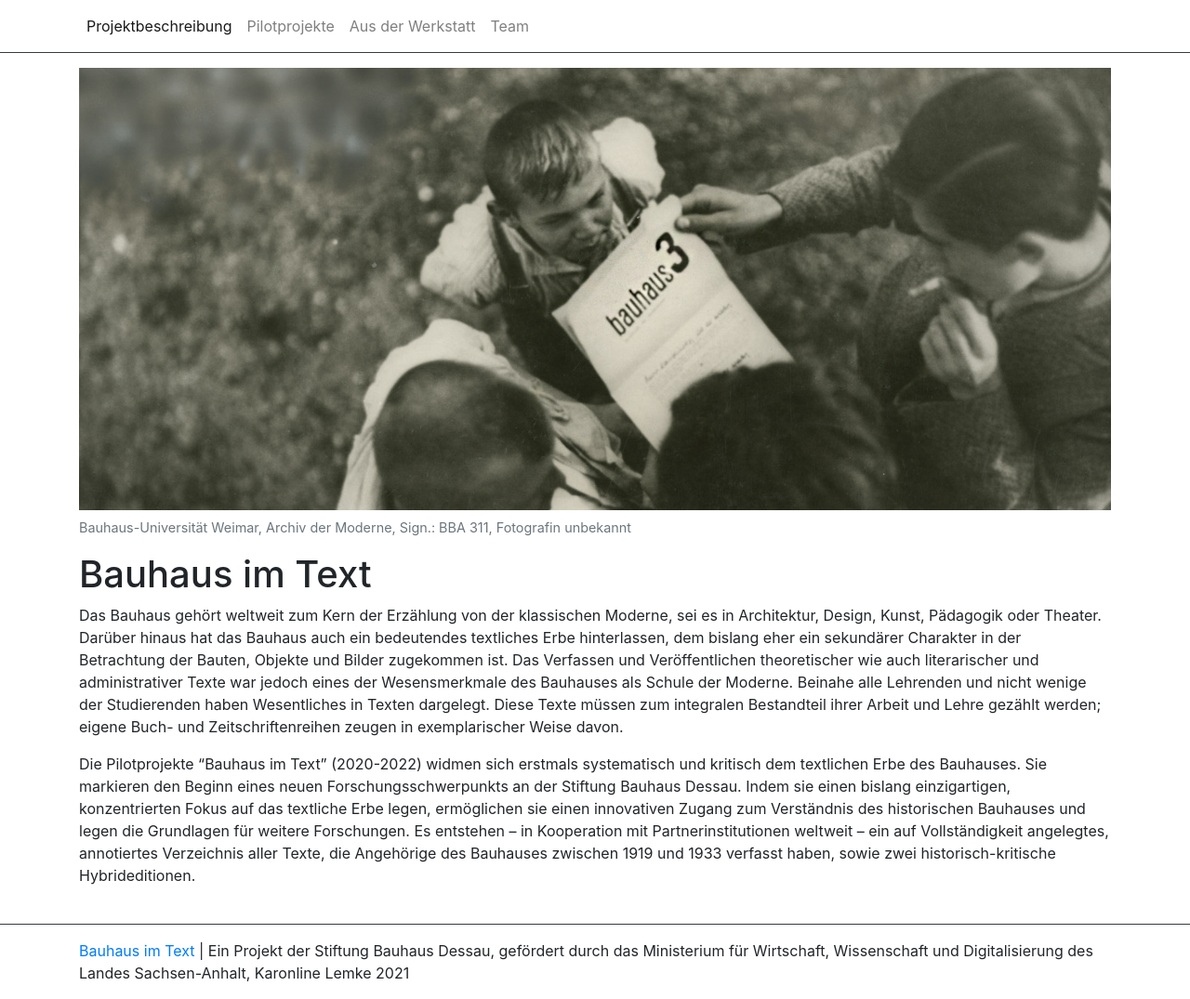
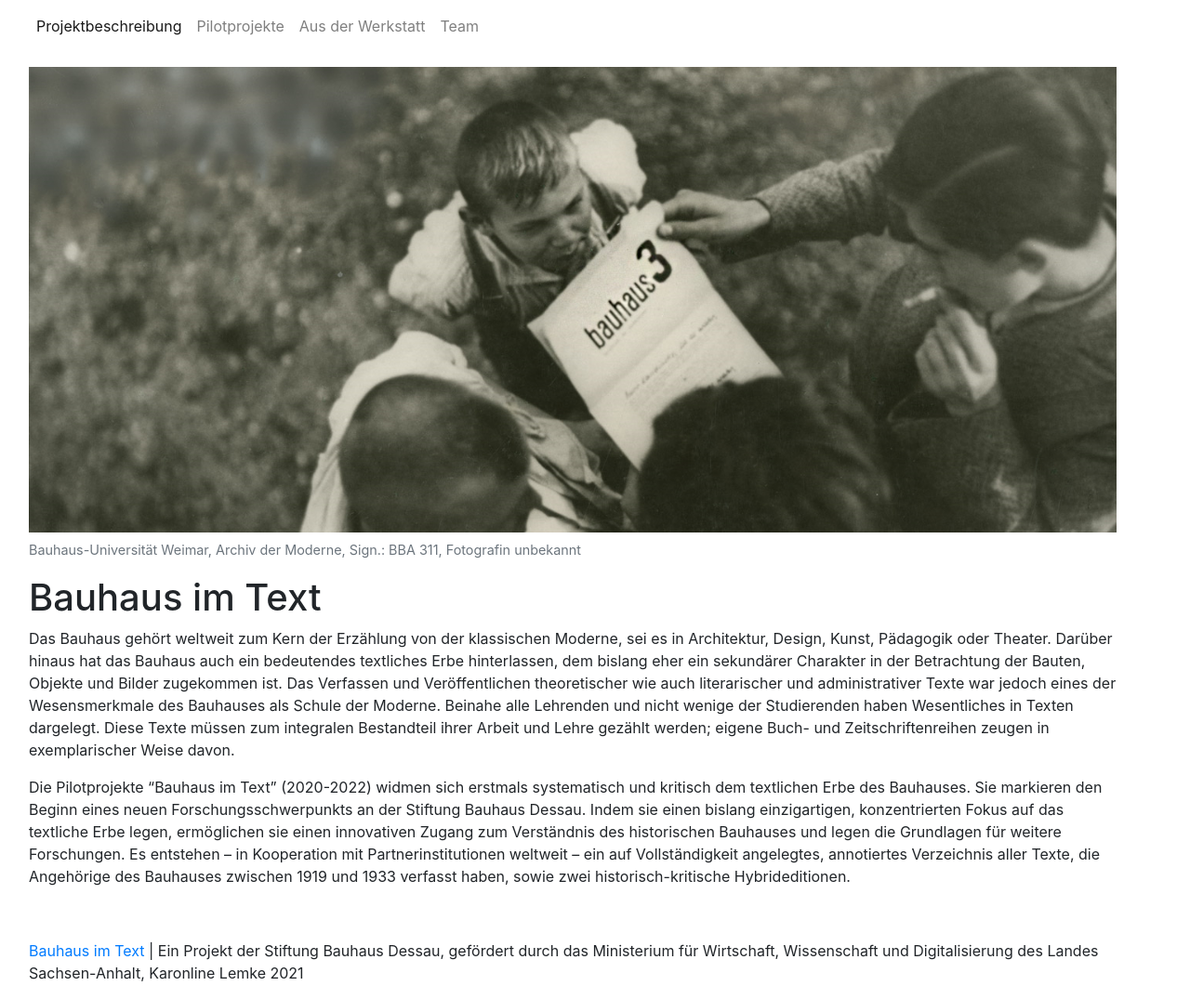
Before and after one commit to Bauhaus-im-Text/internetauftritt, a Jekyll site: the page built from pages/index.md, in a window 1280 px wide. Shown: the whole page at 93% size. Built offline with Jekyll 4.4.1, drawn with Linux system fonts in a browser that asks for light colours.

Commit message:
Swicth to fluid content, left aligned

```diff
--- a/_includes/template/footer.html
+++ b/_includes/template/footer.html
@@ -1,5 +1,5 @@
-<footer class="mt-auto border-top border-dark">
-    <div class="container my-3">
+<footer class="mt-auto">
+    <div class="container-fluid container-left my-3">
         <p>
             <a href="{{ '/' | relative_url }}">
                 {{ site.title }}
--- a/_includes/template/header.html
+++ b/_includes/template/header.html
@@ -1,5 +1,5 @@
-<nav class="navbar navbar-expand-md navbar-light border-bottom border-dark">
-    <div class="container">
+<nav class="navbar navbar-expand-md navbar-light px-0">
+    <div class="container-fluid container-left">
         <button class="navbar-toggler" type="button" data-toggle="collapse" data-target="#navbarContent" aria-controls="navbarContent" aria-expanded="false" aria-label="Toggle navigation">
             <span class="navbar-toggler-icon"></span>
         </button>
--- a/_layouts/default.html
+++ b/_layouts/default.html
@@ -3,7 +3,7 @@
     <head>
         {% include template/head.html %}
     </head>
-    <body class="d-flex flex-column h-100">
+    <body class="d-flex flex-column h-100 px-sm-2 px-md-3">
         <div id="skip-to-content"><a href="#maincontent">{% if page.lang == "de" %}Direkt zum Hauptinhalt{% else %}Skip to main content{% endif %}</a></div>
         {% include template/header.html %}
         <main id="maincontent" role="main" aria-label="Content" class="mb-4 flex-shrink-0">
--- a/_layouts/page.html
+++ b/_layouts/page.html
@@ -1,7 +1,7 @@
 ---
 layout: default
 ---
-<div class="container my-3">
+<div class="container-fluid container-left my-3">
     {% if page.img %}
     <figure class="figure figure-title w-100">
         <img src="{{ page.img | relative_url }}" alt="{% if page.alt %}{{ page.alt }}{% else %}{{ page.title }}{% endif %}" class="figure-img img-fluid">
--- a/_sass/_custom.scss
+++ b/_sass/_custom.scss
@@ -1,4 +1,14 @@
 /* add your scss tweaks here */
+.container-left {
+  margin-left: 0;
+  margin-right: 0;
+}
+
+.container-fluid {
+  max-width: 1200px;
+}
+
+
 figure {
   .img-fluid {
     display: block;
```
Also changed, not shown: _includes/template/sidebar.html (deleted, +0 -22 lines).
